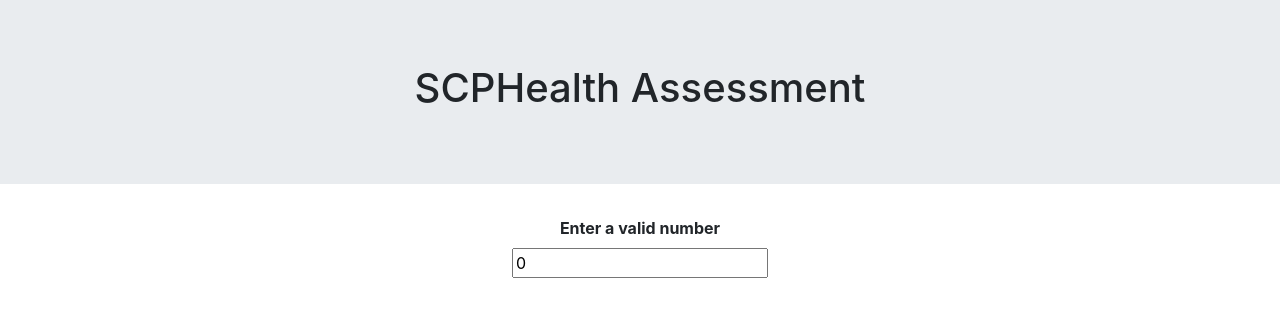
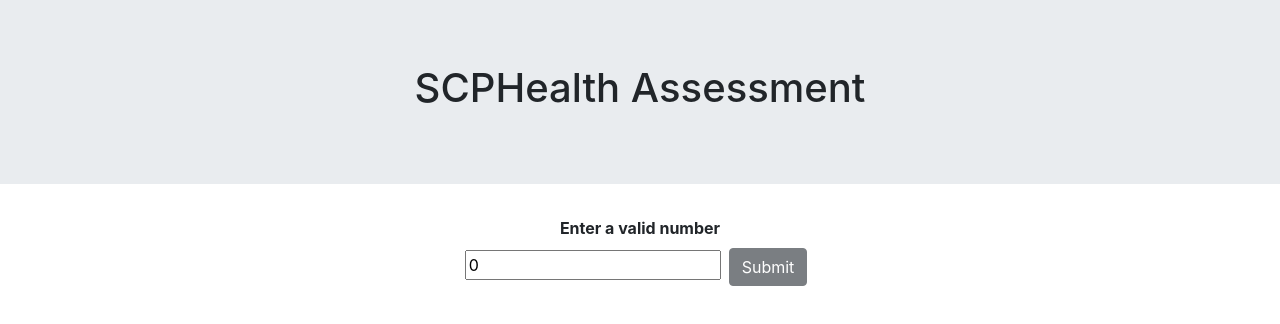
Before and after one commit to MarleeG/SCPHealthAssessment, a React (Create React App) app in the folder client/: page / in a window 1280 px wide. Shown: the top 324 px of the page. Built offline with nearby package versions, Linux system fonts and the light colour scheme.

Commit message:
added button

```diff
--- a/client/src/components/Input.js
+++ b/client/src/components/Input.js
@@ -1,4 +1,5 @@
-import React, { useState } from "react";
+import React, { useState, useEffect } from "react";
+import { Button } from "react-bootstrap";
 
 import "./Input.css";
 const { log } = console;
@@ -11,12 +12,12 @@
     const updatedValue = parseFloat(value);
 
     if (!isNaN(updatedValue)) {
-      log(updatedValue);
+      // log(updatedValue);
       log("is a number");
 
       setIsInputANumber(true);
     } else {
-      log(updatedValue);
+      // log(updatedValue);
       log("is not a number");
 
       setIsInputANumber(false);
@@ -30,6 +31,18 @@
     checkIfInputIsANumber(value);
   };
 
+  const handleSubmit = (e) => {
+    log("submit clicked");
+
+    if (isInputANumber) {
+      setNumbers([parseFloat(inputValue), ...numbers]);
+    }
+  };
+
+  useEffect(() => {
+    log(numbers);
+  }, [numbers, inputValue]);
+
   return (
     <div>
       {" "}
@@ -42,6 +55,15 @@
         placeholder="Enter a number"
         name="numbers_input"
       />
+      <Button
+        className="mx-2"
+        variant="dark"
+        type="submit"
+        disabled={!isInputANumber}
+        onClick={(e) => handleSubmit(e)}
+      >
+        Submit
+      </Button>
     </div>
   );
 };
```
